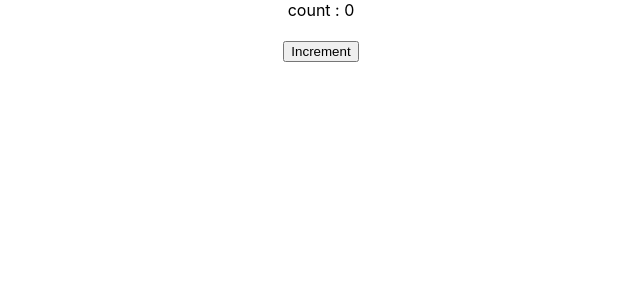
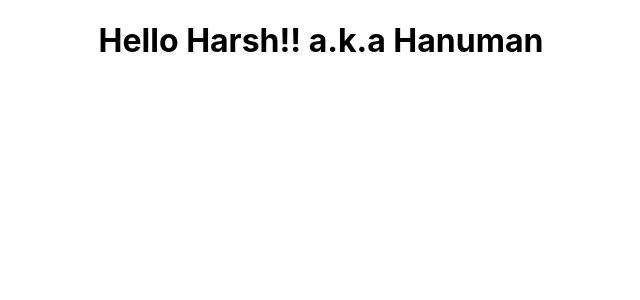
Before and after one commit to Harsh8279/react-practice, a React (Create React App) app: page / in a window 1280 px wide. Shown: the top 300 px of the page, without its empty margins (319-959 px from the left). Built offline with nearby package versions, Linux system fonts and the light colour scheme.

Commit message:
concept of props destructuring in functional component

```diff
--- a/src/App.js
+++ b/src/App.js
@@ -32,7 +32,9 @@ function App() {
 
       {/* <Message/> */}
 
-      <Counter />
+      {/* <Counter /> */}
+
+      <Greet name="Harsh" heroName="Hanuman"/>
 
     </div>
   );
--- a/src/components/Greet.js
+++ b/src/components/Greet.js
@@ -10,12 +10,12 @@ import React from 'react'
 
 const Greet = (props) => {
 
-    console.log(props);
-
+    // console.log(props);
+    let {name,heroName} = props // destructure in the function body
     return (
         <div>
-            <h1>Hello {props.name}!! a.k.a {props.heroName}</h1>
-            {props.children}
+            <h1>Hello {name}!! a.k.a {heroName}</h1>
+            {/* {props.children} */}
         </div>
     )
 
```
